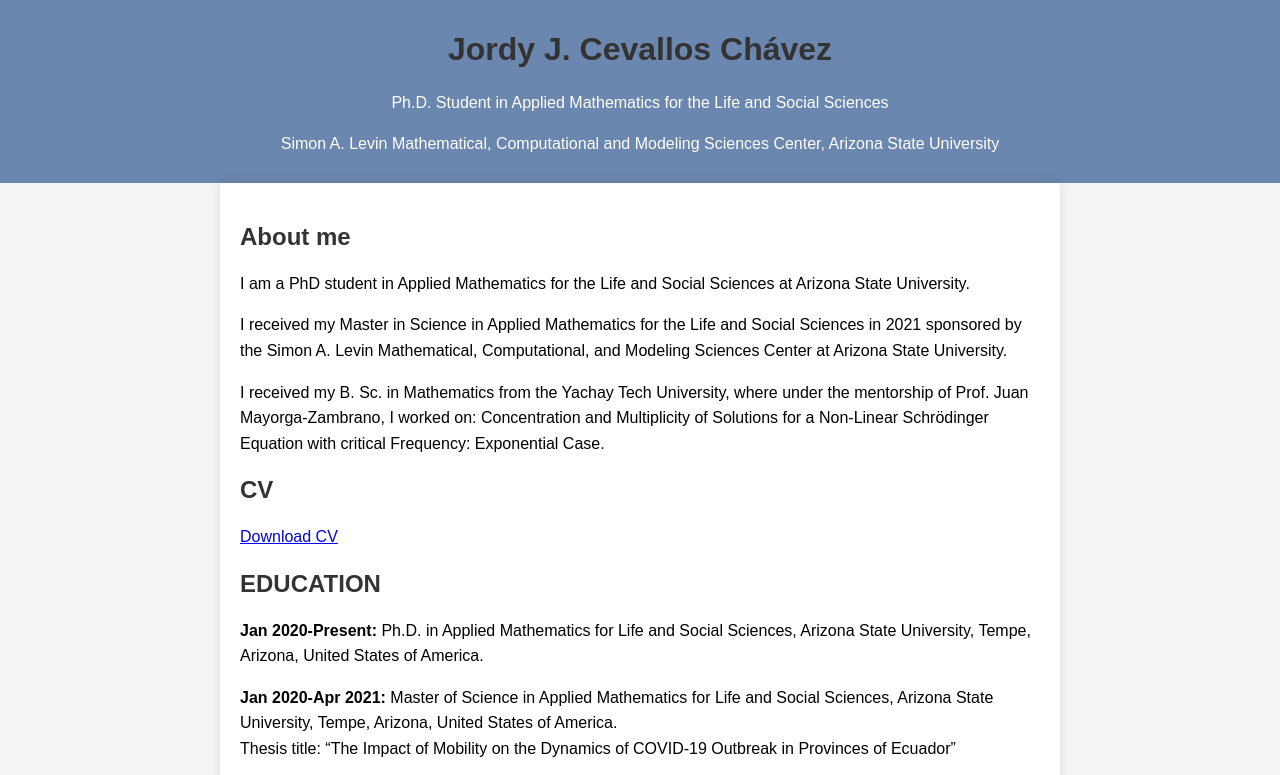
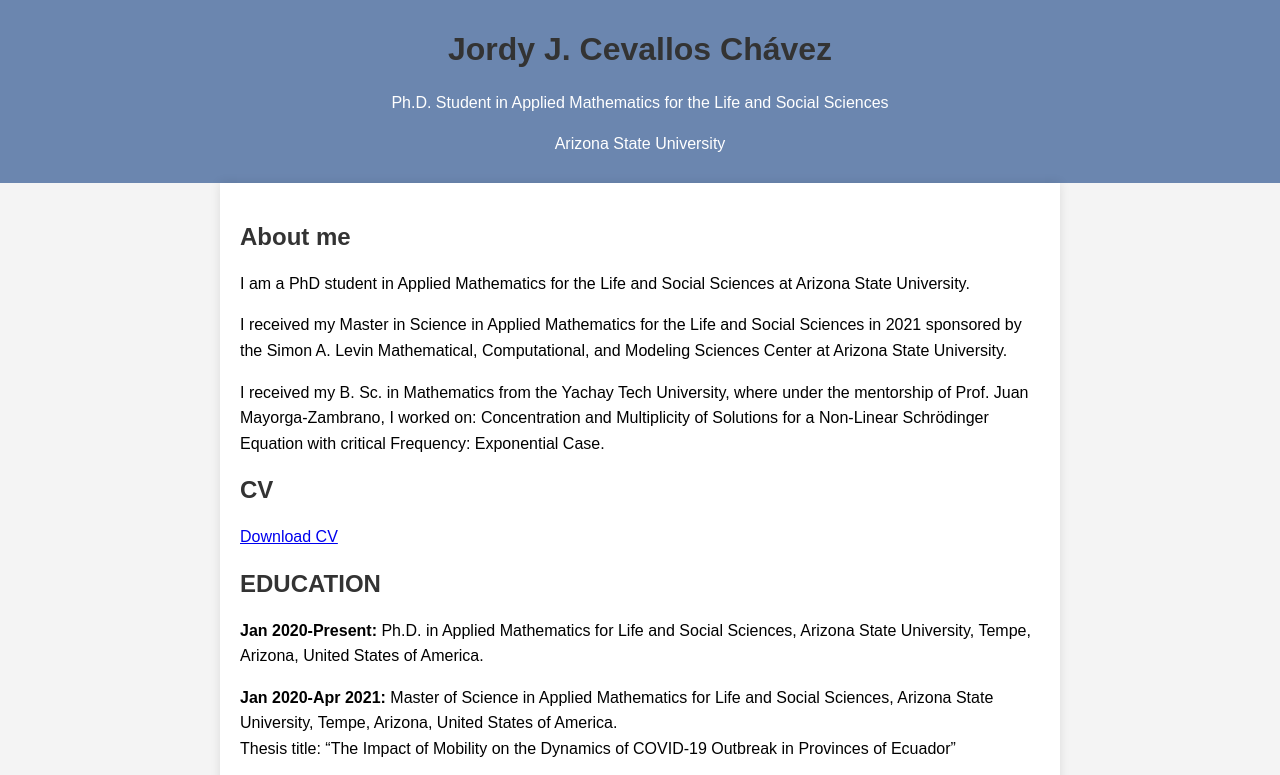
Before and after one commit to jcevall1/jcevall1.github.io, a plain HTML site: page home.html in a window 1280 px wide. Shown: the top 775 px of the page. Drawn offline with Linux system fonts and the light colour scheme.

Commit message:
Update home.html
about me instead home

```diff
--- a/home.html
+++ b/home.html
@@ -3,7 +3,7 @@
 <head>
     <meta charset="UTF-8">
     <meta name="viewport" content="width=device-width, initial-scale=1.0">
-    <title>Home - Jordy J. Cevallos Chávez</title>
+    <title>About Me - Jordy J. Cevallos Chávez</title>
     <style>
         body {
             font-family: Arial, sans-serif;
@@ -45,7 +45,7 @@
     <header>
         <h1>Jordy J. Cevallos Chávez</h1>
         <p>Ph.D. Student in Applied Mathematics for the Life and Social Sciences</p>
-        <p>Simon A. Levin Mathematical, Computational and Modeling Sciences Center, Arizona State University</p>
+        <p> Arizona State University</p>
     </header>
     <div class="container">
         <h2>About me</h2>
```
